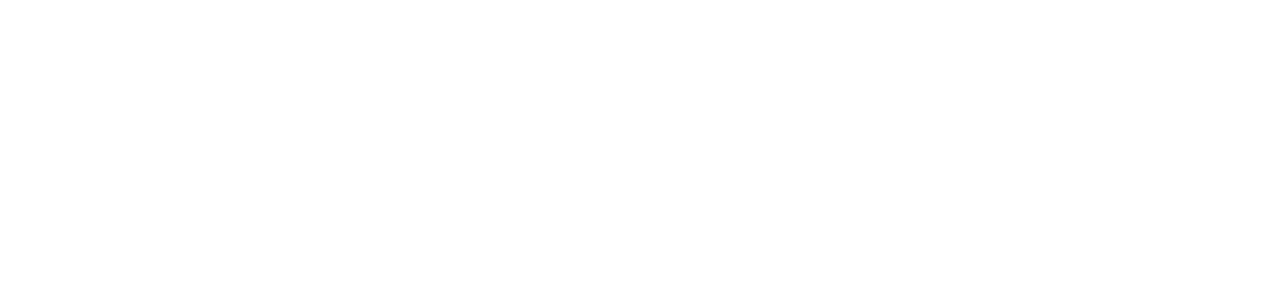
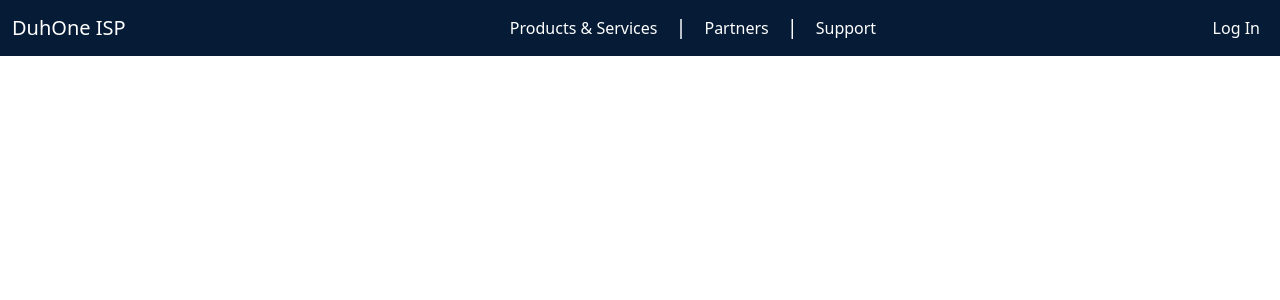
Before and after one commit to JohnIvn/DuhOne-Solutions, a React (Vite) app in the folder Frontend/: page / in a window 1280 px wide. Before the commit this address had no page. Shown: the top 300 px of the page. Built offline with nearby package versions, Linux system fonts and the light colour scheme.

Commit message:
fixed app route

```diff
--- a/Frontend/src/App.jsx
+++ b/Frontend/src/App.jsx
@@ -16,6 +16,7 @@
     return (
         <Router>
             <Routes>
+                <Route path="/" element={<LandingPage />} />
                 <Route path="/landingPage"  element={<LandingPage />} />
                 <Route path="/signup" element={<SignUp />} />
                 <Route path="/signin" element={<SignIn />} />
```
